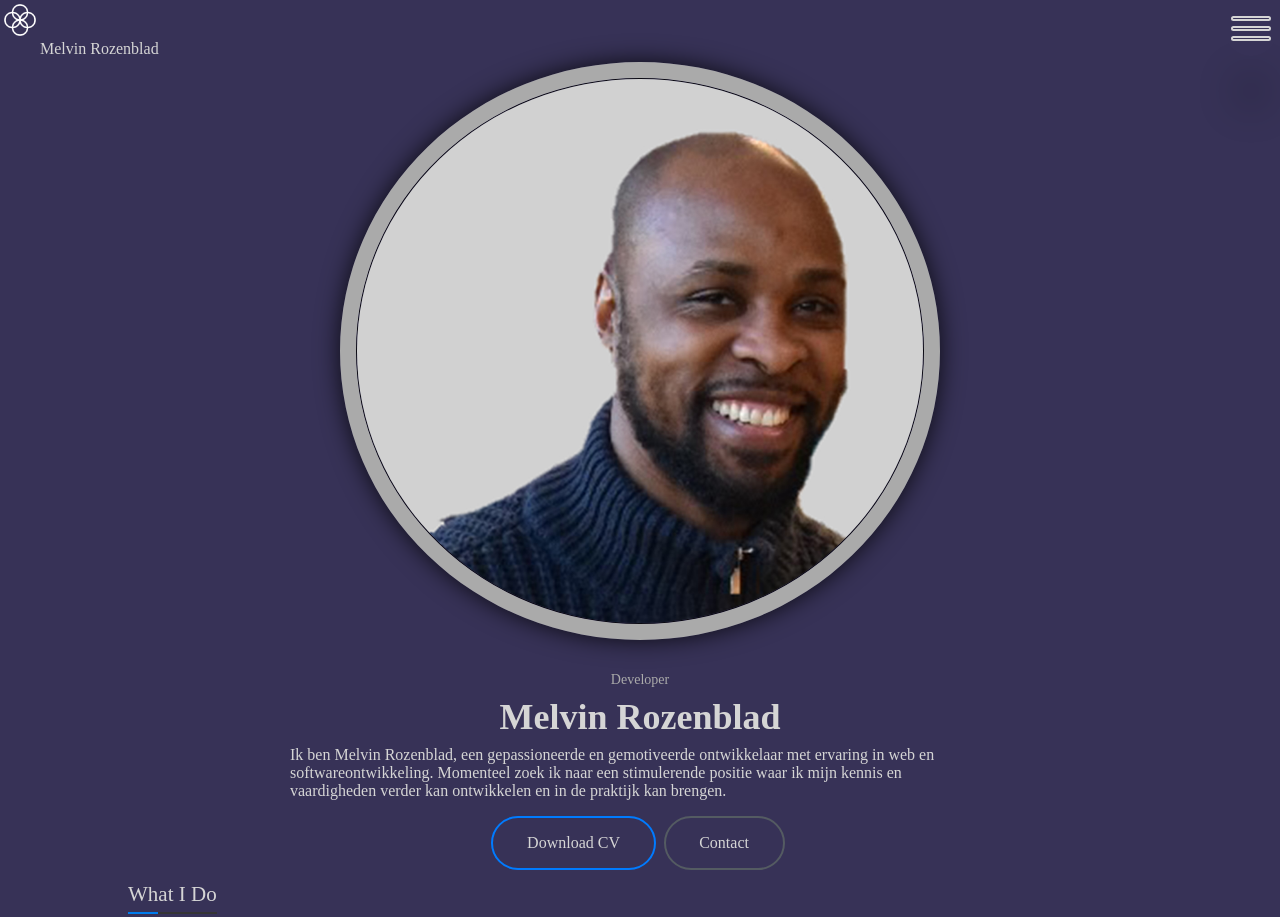
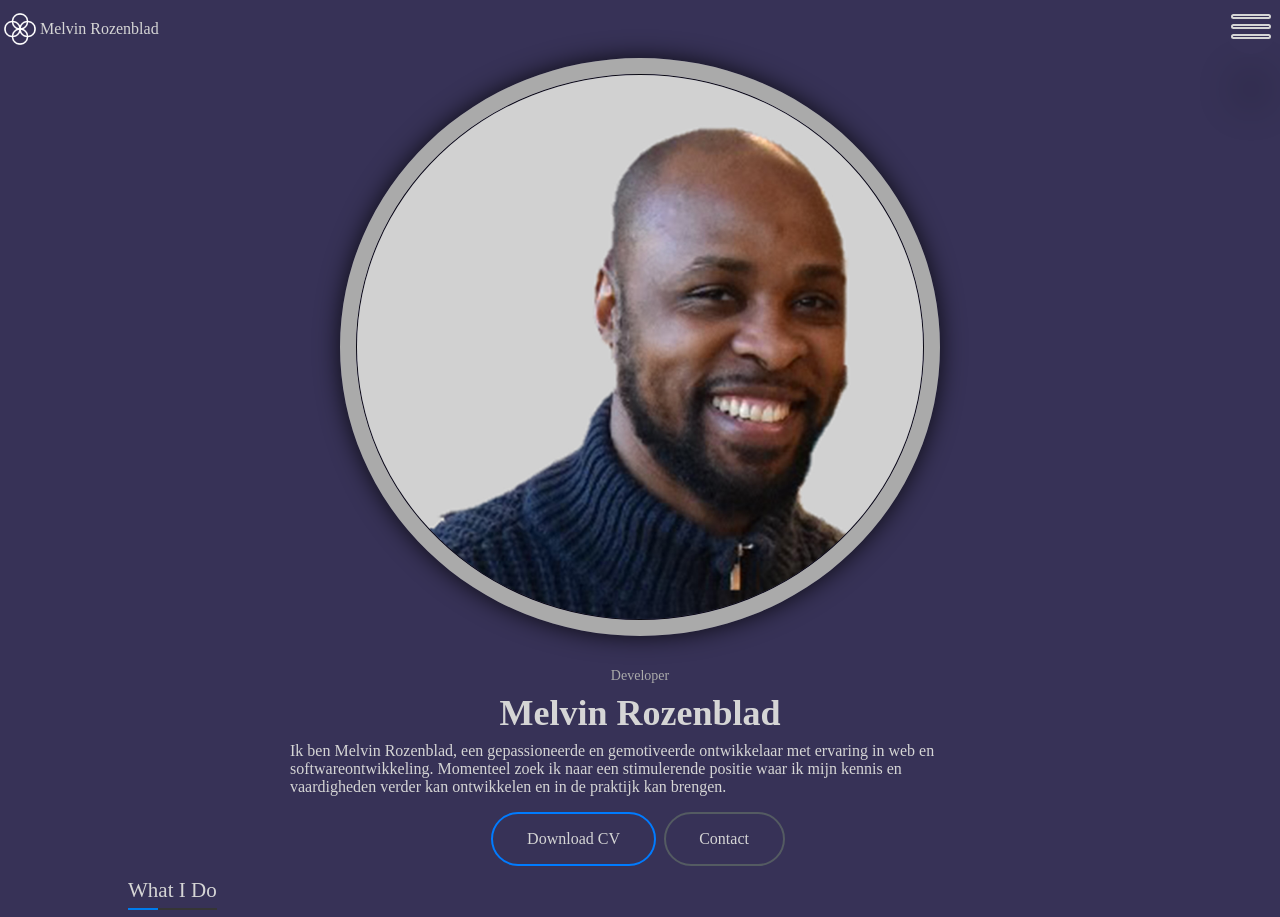
Before and after one commit to Melkenroz/Melkenroz, a plain HTML site: page index.html in a window 1280 px wide. Shown: the top 917 px of the page. Drawn offline with Linux system fonts and the light colour scheme.

Commit message:
modified styles for main menu

```diff
--- a/css/styles.css
+++ b/css/styles.css
@@ -141,14 +141,21 @@ body {
   align-items: center;
 }
 
-.logo-symbol {
-  width: 2em;
+.logoSymbolText {
   grid-area: logoSymbolText;
 }
 
+.logoSymbolText div {
+  display: flex;
+  align-items: center;
+}
+
+.logo-symbol {
+  width: 2em;
+}
+
 .logo-text {
-  grid-area: logoSymbolText;
-  margin-inline-start: 2.25em;
+  margin-inline-start: 0.25em;
   color: var(--white);
 }
 
```
